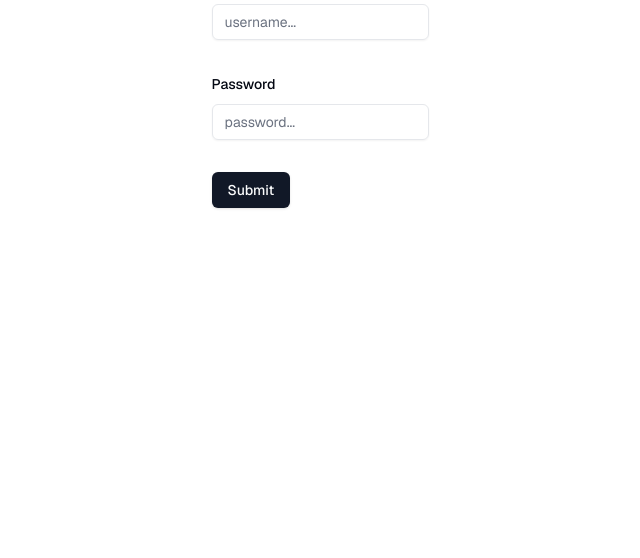
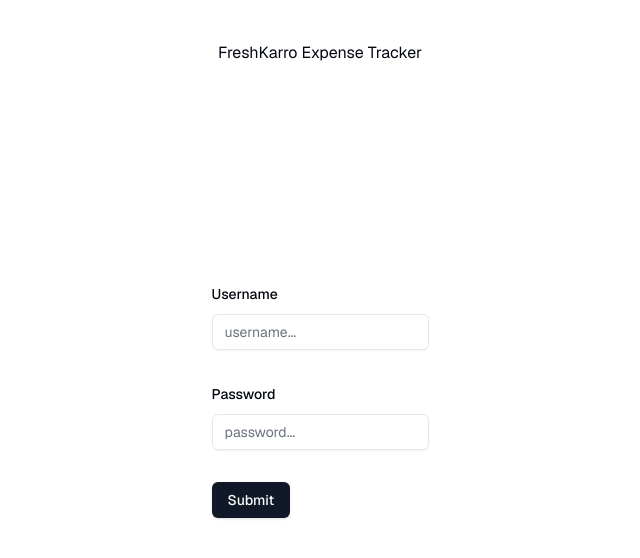
Before and after one commit to goaldiggerpm/freshkarroExpenseTracker, a Next.js app: page / in a window 1280 px wide. Shown: the top 558 px of the page, without its empty margins (320-960 px from the left). Built offline with nearby package versions, Linux system fonts and the light colour scheme.

Commit message:
pagination fix main_page fix DevPM

```diff
--- a/src/app/page.js
+++ b/src/app/page.js
@@ -6,7 +6,8 @@ export default async function Home() {
   // const { data: users } = await supabase.from("users").select();
   // const { data: expenses } = await supabase.from("expenses").select();
   return (
-    <div className="grid grid-rows-[20px_1fr_20px] items-center justify-items-center  p-8 pb-20 gap-16 sm:p-20 font-[family-name:var(--font-geist-sans)]">
+    <div className="grid grid-rows-[20px_1fr_20px] items-center justify-items-center h-[100vh] w-full p-8 m-auto font-[family-name:var(--font-geist-sans)]">
+      <div className="h-[10%]">FreshKarro Expense Tracker</div>
       {/* <pre className='mt-40'  >{JSON.stringify(users, null, 2)}</pre>
       <pre className='mt-40'  >{JSON.stringify(expenses, null, 2)}</pre> */}
       <LoginForm />
--- a/src/components/custom/loginForm.js
+++ b/src/components/custom/loginForm.js
@@ -59,7 +59,7 @@ export function LoginForm() {
             }
 
             // Navigate on success
-            router.push('/home')
+            router.push('/view')
         } catch (error) {
             console.error('Login error:', error)
             // Handle error (show toast, error message, etc)
--- a/src/pages/view/index.js
+++ b/src/pages/view/index.js
@@ -6,9 +6,11 @@ import { Button } from '@/components/ui/button'
 import ExpenseTable from '@/components/custom/expenseTable'
 
 import "../../app/globals.css";
+import { useRouter } from 'next/router';
 
 
 export default function View(props) {
+    const router = useRouter()
     const [expenses, setExpenses] = useState([{
         "expense_id": 123,
         "user_id": "Prince_M",
@@ -77,6 +79,10 @@ export default function View(props) {
         }
     }
 
+    const handlePageChange = (newPage) => {
+        setPage(newPage)
+    }
+
     return (
         <div className='w-auto p-4'>
             <div className='flex justify-end items-center gap-2 p-2'>
```
